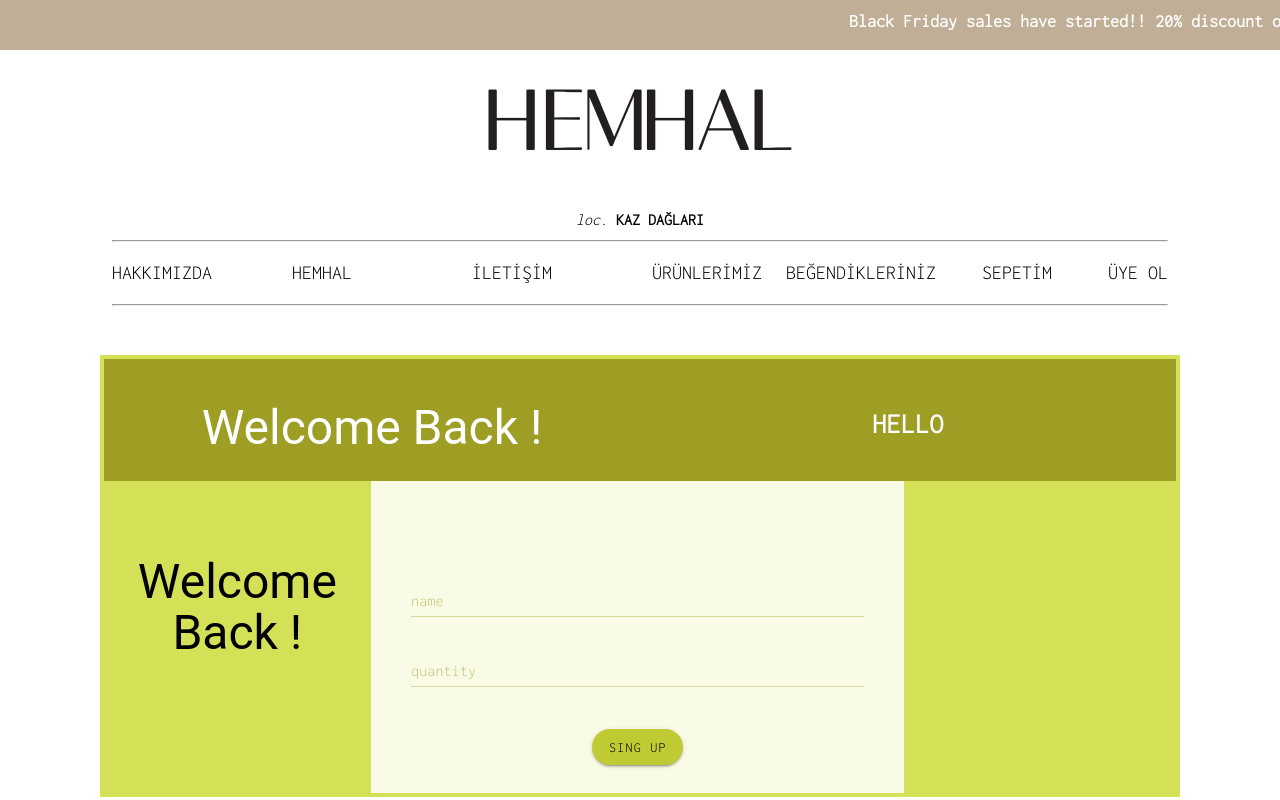
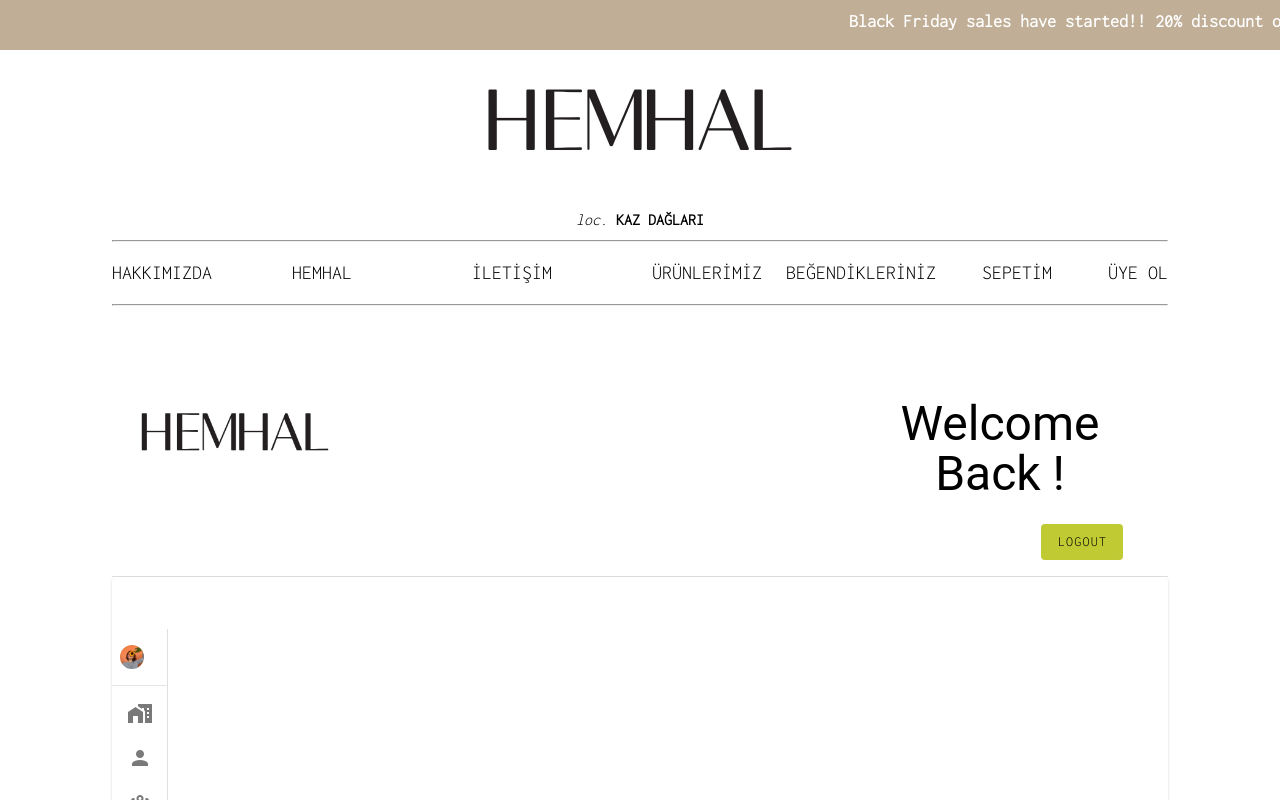
Before and after one commit to semanurcancan/HEMHAL, a Vue app: page /dashboard in a window 1280 px wide. Shown: the top 800 px of the page. Built offline with nearby package versions, Linux system fonts and the light colour scheme; what vue-universal-modal would draw is missing.

Commit message:
change dashboard route

```diff
--- a/src/Router/Router.ts
+++ b/src/Router/Router.ts
@@ -1,19 +1,21 @@
 import { createRouter, createWebHistory } from "vue-router";
 import { useProductStore } from "../store/useProductStore";
-import fb  from 'firebase/compat/app';
-import auth from '.././firebase';
 
+import fb from "firebase/compat/app";
+import auth from ".././firebase";
+
+import { getAuth } from "firebase/auth";
+import { async } from "@firebase/util";
 
 const routes = [
-
   {
     name: "ProductView",
     path: "/product",
     meta: {
-      hideForAuth: true,
+      requiresAuth: false,
     },
     component: () => import("../views/ProductView.vue"),
-    children:[
+    children: [
       {
         name: "ProductListOne",
         path: "",
@@ -24,15 +26,14 @@ const routes = [
         path: "detail/:id",
         component: () => import("../components/Detail.vue"),
       },
-
-    ]
+    ],
   },
   {
     name: "anasayfa",
     path: "/",
     props: true,
     meta: {
-      hideForAuth: true,
+      requiresAuth: false,
     },
     component: () => import("../components/anasayfa.vue"),
   },
@@ -44,13 +45,37 @@ const routes = [
       requiresAuth: true,
     },
     component: () => import("../components/AdminPages/dashboard.vue"),
+    children: [
+      {
+        name: "adminsidenav",
+        path: "/adminsidenav",
+        component: () => import("../components/AdminPages/adminsidenav.vue"),
+      },
+      {
+        name: "editproduct",
+        path: "/editproduct",
+        component: () => import("../components/AdminPages/editProduct.vue"),
+      },
+      {
+        name: "productlist",
+        path: "/productlist",
+        component: () => import("../components/AdminPages/productlist.vue"),
+      },
+      {
+        name: "userspage",
+        path: "/userspage",
+        component: () => import("../components/AdminPages/userspage.vue"),
+      },
+
+    ]
+
   },
   {
     name: "loginpage",
     path: "/loginpage",
     props: true,
     meta: {
-      hideForAuth: true,
+      requiresAuth: false,
     },
     component: () => import("../components/AdminPages/loginPage.vue"),
   },
@@ -59,7 +84,7 @@ const routes = [
     path: "/footer",
     props: true,
     meta: {
-      hideForAuth: true,
+      requiresAuth: false,
     },
     component: () => import("../components/footer/footer.vue"),
   },
@@ -68,7 +93,7 @@ const routes = [
     path: "/hello",
     props: true,
     meta: {
-      hideForAuth: true,
+      requiresAuth: false,
     },
     component: () => import("../components/BasketComp.vue"),
   },
@@ -77,41 +102,87 @@ const routes = [
     path: "/favorite",
     props: true,
     meta: {
-      hideForAuth: true,
+      requiresAuth: false,
     },
     component: () => import("../components/UserFavorite.vue"),
   },
-]
+];
 const router = createRouter({
   routes: routes,
   history: createWebHistory(),
-  scrollBehavior (to, from, savedPosition){
-    if(to.hash){
+  scrollBehavior(to, from, savedPosition) {
+    if (to.hash) {
       return {
         el: to.hash,
-        behavior: 'smooth'
-      }
+        behavior: "smooth",
+      };
     }
   },
-
 });
-// router.beforeEach((to, from, next)=>{
-//   const currentUser = fb.auth().currentUser
-// if(to.path === '/loginPage' && currentUser){
-
-// }
 
 
-// //     const requiresAuth = to.matched.some(x=>x.meta.requiresAuth)
-// //     const currentUser = fb.auth().currentUser
-// // if(requiresAuth) {
-// //   next('/')
-// // }else if(requiresAuth && currentUser?.email == 'admin@example.com') {
-// //   next()
-// // }else {
-// //   next()
-// // }
 
-// })
+// router.beforeEach(async (to, from, next) => {
+//   console.log(to, "to");
+//   console.log(from, "from");
+//   const store = useProductStore();
+//   const tokenstatus = store.getUserTokenStatus;
+//   const tokenStatusLocale = localStorage.getItem("getUserTokenStatus");
+
+//   if (to.meta && to.meta.requiresAuth) {
+//     if (
+//       to.name == "dashboard" &&
+//       tokenstatus == true &&
+//       to.meta.requiresAuth == true
+//     ) {
+//       console.log("durak1");
+//       next();
+//     } else {
+//       console.log("durak2");
+//       next();
+//     }
+//     } else {
+//       console.log("durak 5");
+//       next({ path: "/", name: "anasayfa" });
+//     }
+//   // } else if (to.meta && to.meta.requiresAuth) {
+//   //   if (
+//   //     to.name == "anasayfa" &&
+//   //     tokenstatus == true &&
+//   //     to.meta.requiresAuth == false
+//   //   ) {
+//   //     console.log("durak3");
+//   //     next();
+//   //   } else {
+//   //     console.log("durak4");
+//   //     next();
+//   //   }
+//   // }
+
+//   //--------------------------------------------------------------------------------
+//   // if (to.matched.some((record) => record.meta.requiresAuth)) {
+//   //   console.log("buraya düşş");
+//   //   if (to.name === "dashboard" &&  tokenstatus && to.meta.requiresAuth == false) {
+//   //     console.log("DAHSBOARD");
+//   //     next();
+//   //   } else {
+//   //     console.log("hATATALI mı?");
+//   //     next({ name: "anasayfa", params: { path: "/" }, replace: true });
+//   //   }
+//   // } else if (to.matched.some((record) => record.meta.requiresAuth)) {
+//   //   if ( to.name === "anasayfa" && tokenstatus && to.meta.requiresAuth == false) {
+//   //     console.log("HİDEFORAUTH?");
+//   //     next({
+//   //       name: "anasayfa",
+//   //       params: { path: "/" },
+//   //       replace: true,
+//   //     });
+//   //   } else {
+//   //     next();
+//   //   }
+//   // } else {
+//   //   next();
+//   // }
+// });
 
 export default router;
--- /dev/null
+++ b/src/components/AdminPages/adminSideNav.vue
@@ -0,0 +1,118 @@
+<template>
+  <v-card >
+    <v-layout >
+      <v-navigation-drawer
+
+        v-model="drawer"
+        :rail="rail"
+        permanent
+        @click="rail = false"
+        class="text-sm-h7 mt-13"
+      >
+        <v-list-item
+          :size="10"
+          prepend-avatar="/public/assets/profilImg.jpeg"
+          title="John Leider"
+          nav
+        >
+          <!-- <v-avatar size="x-large">
+            <v-img src="/public/assets/profilImg.jpeg" alt="John"></v-img>
+          </v-avatar> -->
+          <template v-slot:append>
+            <v-btn
+              class="d-flex justify-end"
+              variant="text"
+              icon="mdi-chevron-left"
+              @click.stop="rail = !rail"
+            ></v-btn>
+          </template>
+        </v-list-item>
+
+        <v-divider></v-divider>
+
+        <v-list density="compact" nav>
+          <v-list-item
+          v-for="(item, index) in items"
+            :prepend-icon="item.icon"
+            :title="item.title"
+            value="product"
+            :to=  "{name: item.name}"
+          ></v-list-item>
+        </v-list>
+      </v-navigation-drawer>
+      <v-main style="height: 250px">
+        <RouterView />
+    </v-main>
+    </v-layout>
+  </v-card>
+</template>
+
+<script lang="ts">
+import { defineComponent } from "vue";
+import { mapState, mapActions } from "pinia";
+import { useProductStore } from "../../store/useProductStore";
+
+export default defineComponent({
+  components: {},
+  name: "adminsidenav",
+  data() {
+    return {
+      userId: "" as any,
+      product: {} as any,
+      admin: "" as any,
+      isLoggedIn: Boolean as any,
+      drawer: true,
+      rail: true,
+      items: [
+        { title: "PRODUCT", icon: "mdi-home-city", name:"productlist"},
+        { title: "EDİT PAGE", icon: "mdi-account", name:"editproduct"},
+        { title: "MEMBERS", icon: "mdi-account-group-outline", name:"userspage"},
+      ],
+      filterItem: [
+        { name: "All Product", icon: "mdi-map" },
+        { name: "Electronics", icon: "mdi-tablet" },
+        { name: "Furniture", icon: "mdi-table-furniture" },
+        { name: "Clothes", icon: "mdi-tshirt-crew-outline" },
+        { name: "Shoes", icon: "mdi-shoe-heel" },
+        { name: "Others", icon: "mdi-gift-outline" },
+      ],
+    };
+  },
+  created() {
+    this.userId = localStorage.getItem("userId");
+    this.admin = localStorage.getItem("adminInfo");
+    // this.admin = this.getAdminInfo.fullName;
+    // console.log(this.getAdminInfo.fullName);
+  },
+
+  //   methods: {
+  //     ...mapActions(useProductStore, ["setfilter"]),
+
+  //     filterClouds(catName: any) {
+  //       this.$router.push({ name: "ProductList", path: "/" });
+  //       console.log("click =>", catName);
+  //       this.setfilter(catName);
+  //       this.item = false
+  //     },
+  //   },
+});
+</script>
+<style scoped>
+.color5 {
+  background-color: #847577;
+}
+.color4 {
+  background-color: #e3d5ca;
+}
+.color3 {
+  background-color: #d6ccc2;
+}
+.color2 {
+  background-color: rgb(236, 218, 193);
+}
+
+.color1 {
+  background-color: rgb(192, 174, 150);
+}
+
+</style>
--- a/src/components/AdminPages/dashboard.vue
+++ b/src/components/AdminPages/dashboard.vue
@@ -1,28 +1,52 @@
 <template>
-  <v-container class="bg-lime-lighten-1">
+  <v-col>
     <v-row>
-      <v-col cols="6" class="bg-lime-darken-3">
+      <v-col cols="3" style="height: 20vh">
+        <v-img
+          class="ımg d-flex justify-center"
+          src="/public/assets/hemhalLOGO2.jpeg"
+          alt="HEMHAL"
+          cover
+        >
+        </v-img>
+      </v-col>
+      <v-spacer></v-spacer>
+      <v-col cols="4">
         <v-card-text class="mt-4 text-center">
-          <h1 class="text-h3">Welcome Back !</h1>
-          <h5 class="text-center text-h7">
-            <span> {{ admin }} </span>
-          </h5>
-        </v-card-text>
-      </v-col>
-      <v-col cols="6" class="bg-lime-darken-3">
-        <v-card-text class=" text-center mt-4">
-          <h1>HELLO</h1>
+          <v-row>
+            <v-col cols="12">
+              <h1 class="text-h3">Welcome Back !</h1>
+            </v-col>
+          </v-row>
+          <v-row>
+            <v-col cols="6">
+              <h3 class="text-center text-h7">
+                <span> {{ admin }} </span>
+              </h3>
+            </v-col>
+            <v-col cols="6">
+              <v-btn
+                variant="text"
+                class="text-black bg-lime-darken-1"
+                @click="LogOut"
+              >
+                LogOut</v-btn
+              >
+            </v-col>
+          </v-row>
         </v-card-text>
       </v-col>
     </v-row>
+    <v-divider></v-divider>
+    <adminsidenav></adminsidenav>
+    <edit-product></edit-product>
 
-
-    <v-row class="fill-height" style="width: 100vh">
-      <v-col class="color1">
+    <!-- <v-row class="ma-4" style="width: 100vh">
+      <v-col class="bg-lime-darken-3">
         <v-card-text class="mt-12 text-center">
           <h1 class="text-h3">Welcome Back !</h1>
           <h5 class="text-center text-h7">
-            <span> {{ }} </span>
+            <span> {{}} </span>
           </h5>
         </v-card-text>
       </v-col>
@@ -60,29 +84,53 @@
           </v-col>
         </v-card-text>
       </v-col>
-    </v-row>
-  </v-container>
+    </v-row> -->
+  </v-col>
 </template>
 
 <script lang="ts">
 import { defineComponent } from "vue";
 import { mapState, mapActions } from "pinia";
 import { useProductStore } from "../../store/useProductStore";
+import { signOut } from "@firebase/auth";
+//coponents
+import adminsidenav from "../AdminPages/adminSideNav.vue";
+import editProduct from "./editProduct.vue";
+
+// import {
+//   collection,
+//   addDoc,
+//   doc,
+//   getDoc,
+//   query,
+//   getDocs,
+// } from "firebase/firestore";
+// import db from "../../firebase";
+
+import {
+  getAuth,
+  createUserWithEmailAndPassword,
+  signInWithEmailAndPassword,
+  AuthErrorCodes,
+  updateProfile,
+  updateEmail,
+  Auth,
+} from "firebase/auth";
+import auth from "../../firebase";
 
 export default defineComponent({
-  components: {},
+  components: { adminsidenav, editProduct },
   name: "dashboard",
   data: () => ({
     userId: "" as any,
     product: {} as any,
     admin: "" as any,
+    isLoggedIn: Boolean as any,
   }),
-  mounted() {
-
-  },
+  mounted() {},
   created() {
     this.userId = localStorage.getItem("userId");
-    this.admin = localStorage.getItem("adminInfo")
+    this.admin = localStorage.getItem("adminInfo");
     // this.admin = this.getAdminInfo.fullName;
     // console.log(this.getAdminInfo.fullName);
   },
@@ -91,6 +139,14 @@ export default defineComponent({
   },
   methods: {
     ...mapActions(useProductStore, ["setProductHemdal"]),
+
+    LogOut() {
+      const auth = getAuth();
+      signOut(auth).then(() => {
+        console.log("ÇIKIŞ YAP");
+        localStorage.clear();
+      });
+    },
     // click(){
     //   this.admin = this.getAdminInfo.fullName
     // console.log(this.getAdminInfo.fullName)
@@ -98,3 +154,20 @@ export default defineComponent({
   },
 });
 </script>
+<style scoped>
+.color5 {
+  background-color: #847577;
+}
+.color4 {
+  background-color: #e3d5ca;
+}
+.color3 {
+  background-color: #d6ccc2;
+}
+.color2 {
+  background-color: rgb(236, 218, 193);
+}
+
+.color1 {
+  background-color: rgb(192, 174, 150);
+}</style>
--- a/src/components/AdminPages/loginPage.vue
+++ b/src/components/AdminPages/loginPage.vue
@@ -244,15 +244,8 @@
 
 <script lang="ts">
 import { defineComponent } from "@vue/runtime-core";
-import { mapActions, mapState } from "pinia";
+import { mapActions, mapState, storeToRefs } from "pinia";
 import { useProductStore } from "../../store/useProductStore";
-interface userModel {
-  fullName: string;
-  email: string;
-  password: string;
-  passwordCheck: string;
-  isAdmin: boolean;
-}
 // import firebase from "firebase/compat/app";
 // import { Database } from "firebase/database";
 
@@ -271,6 +264,8 @@ import {
   createUserWithEmailAndPassword,
   signInWithEmailAndPassword,
   AuthErrorCodes,
+updateProfile,
+updateEmail,
 } from "firebase/auth";
 import { anyTypeAnnotation } from "@babel/types";
 
@@ -284,7 +279,8 @@ export default defineComponent({
       admin: null as any,
       userList: [] as any,
       user: {} as any,
-      currentAdmin: {} as any,
+      currentUser: [] as any,
+      status: Boolean as any,
       step: 1,
 
       errorPasswordCheck: "" as any,
@@ -295,40 +291,63 @@ export default defineComponent({
     };
   },
   computed: {
-    ...mapState(useProductStore, ["getAdminInfo"]),
+    ...mapState(useProductStore, ["getAdminInfo", "getUserList"]),
   },
   created() {
     //this.createUser();
     this.getAdmin();
   },
+  watch: {
+    getUserList(newVal, oldVal) {
+      console.log(this.getUserList)
+      if (newVal) {
+        console.log(newVal, oldVal, "WATCH");
+
+
+      }
+    },
+  },
   methods: {
-    ...mapActions(useProductStore, ["createUser", "getAdmin"]),
-
+    ...mapActions(useProductStore, [
+      "createUser",
+      "getAdmin",
+      "setNewTokenStatus",
+      "setNewToken"
+    ]),
     registerAlreadyUser(user: any) {
       this.admin = this.getAdminInfo;
-      this.currentAdmin = this.getAdminInfo.filter(
+      console.log(this.getUserList, "TÜM KULLANICILAR");
+      this.currentUser = this.getUserList.filter(
         (x: any) => x.email == user.email
       );
+          console.log(this.currentUser, "SUANKİ KULLANICI")
       const auth = getAuth();
       signInWithEmailAndPassword(auth, this.user.email, this.user.password)
         .then((res: any) => {
           //LOCAL STORAGE
           let token: string = res.user.ma;
           let userId: string = res.user.uid;
-          let adminInfo: string =
-            this.currentAdmin[0].fullName.toLocaleUpperCase();
-            //console.log(adminInfo, "LOCAL")
+          //let userAdminStatus: any = this.currentUser;
+          let adminInfo: string =this.currentUser[0].fullName.toLocaleUpperCase();
           localStorage.setItem("adminInfo", adminInfo);
           localStorage.setItem("token", token);
           localStorage.setItem("userId", userId);
+          //localStorage.setItem("userAdminStatus", userAdminStatus);
+          this.setNewTokenStatus(true);
+          this.setNewToken(true);
+          // localStorage.removeItem("pm2tokenstatus");
+          // localStorage.removeItem("pm2token");
 
           //admin adresini getir:::
-          if (this.currentAdmin.length === 0) {
-            this.$router.push("/");
-          } else if (
-            this.currentAdmin.length != 0 &&
-            this.currentAdmin[0].email == this.user.email
-          ) {
+          this.status = true;
+          localStorage.setItem("getUserTokenStatus", this.status);
+          // console.log(this.currentUser.filter((x:any) => x.isAdmin == true).isAdmin, "CURRENT ADMIN")
+          // console.log(this.currentUser[0].isAdmin, "ALL")
+          // console.log(res, "OOO")
+
+          if (this.currentUser[0].isAdmin == false) {
+            this.$router.push("/")
+          } else {
             this.$router.push("/dashboard");
           }
         })
@@ -341,6 +360,7 @@ export default defineComponent({
           ) {
             this.errorMessageWrongEmail = "Lütfen Mailinizi Kontrol Edin !!";
           } else if (errorCode == "auth/wrong-password") {
+
             this.errorMessageWrongPassword = "Lütfen Şifrenizi Kontrol Edin !!";
           }
           console.log(errorCode);
@@ -363,6 +383,12 @@ export default defineComponent({
             let userId: string = res.user.uid;
             localStorage.setItem("token", token);
             localStorage.setItem("userId", userId);
+            //update 'display name'
+            // updateProfile(auth.currentUser, {
+            //   displayName: this.user.fullName
+            // }).then(() => {
+            //   console.log(auth.currentUser?.displayName)
+            // })
             this.createUser(this.user);
             this.$router.push("/");
             const user = res.user;
--- a/src/components/AdminPages/adminNavigation.vue
+++ b/src/components/AdminPages/userspage.vue
@@ -1,7 +1,7 @@
 <template>
     <v-container>
         <v-col class="bg-red">
-        admin navigation
+       USERS PAGE
     </v-col>
     </v-container>
 
@@ -16,7 +16,7 @@ import { useProductStore } from "../../store/useProductStore";
 
 export default defineComponent({
   components: { },
-  name: "adminnavigation",
+  name: "userspage",
   data: () => ({
 
   }),
--- a/src/store/useProductStore.ts
+++ b/src/store/useProductStore.ts
@@ -9,6 +9,7 @@ import {
   getDoc,
   query,
   getDocs,
+  where
 } from "firebase/firestore";
 import db from "../firebase";
 
@@ -39,9 +40,11 @@ export const useProductStore = defineStore("product", {
       favorites: loadFromStorage("userFavorites", [] as Array<Product>),
       loading: false,
 
-
+      token:  localStorage.getItem("pm2token") ?? (false as any),
+      tokenStatus: localStorage.getItem("pm2tokenstatus") ?? (false as any),
       productHemhal: [] as Array<Product>,
       admin:[] as any,
+      currentAdmin: {} as any,
       userList: [] as any,
       user: [
         {
@@ -56,11 +59,20 @@ export const useProductStore = defineStore("product", {
 
   //actions da içerisine api verileri atanan product ı getters da bir func atadım.computed da cagırdım.
   getters: {
+    getUserTokenStatus(state) {
+      return localStorage.getItem("pm2tokenstatus") ?? state.tokenStatus;
+    },
+    getUserToken(state) {
+      return localStorage.getItem("pm2token") ?? state.token;
+    },
     getProductHemhal: (state) => {
       return state.productHemhal
     },
     getAdminInfo: (state) => {
       return state.admin;
+    },
+    getcurrenAdmin: (state) => {
+      return localStorage.getItem("userAdmin")?? state.currentAdmin
     },
     getUserList: (state) => {
       return state.userList;
@@ -89,6 +101,14 @@ export const useProductStore = defineStore("product", {
   },
   //actions da api verilerini cektim.state de içi boş ve type ı tanımlanan product a attım içerisindeki bilgileri api den gelen.methods da cagırıdm!!!
   actions: {
+    setNewTokenStatus(tokenStatus: boolean) {
+      this.tokenStatus = tokenStatus;
+      localStorage.setItem("pm2tokenstatus", this.tokenStatus);
+    },
+    setNewToken(newToken: boolean) {
+      this.token = newToken;
+      localStorage.setItem("pm2token", this.token);
+    },
     async setProductHemdal(){
       const colRef = collection(db, "product");
       const dataObj = this.productHemhal;
@@ -108,10 +128,14 @@ export const useProductStore = defineStore("product", {
       querySnap.forEach((doc) => {
         this.userList.push(doc.data());
       });
-      console.log(this.userList, "USERLİST");
-        this.admin = this.userList.filter((admin: any) =>  admin.isAdmin == true );
-      console.log(this.admin, "ADMİN");
-
+      //ilki js şkinci filtreleme firebase methodu
+      //   this.admin = this.userList.filter((admin: any) =>  admin.isAdmin == true );
+      // console.log(this.admin, "ADMİN");
+      const filterAdmin = query(collection(db, 'users'), where('isAdmin', '==', 'true'))
+      const querySnapp = await getDocs(filterAdmin)
+      querySnapp.forEach((doc) => {
+        this.admin.push(doc.data())
+      })
     },
 
 //yeni user eklendikten sonra collectiona ekler bu func. conle yazınca calıstı :)
```
Also changed, not shown: src/App.vue (+9 -8 lines).
